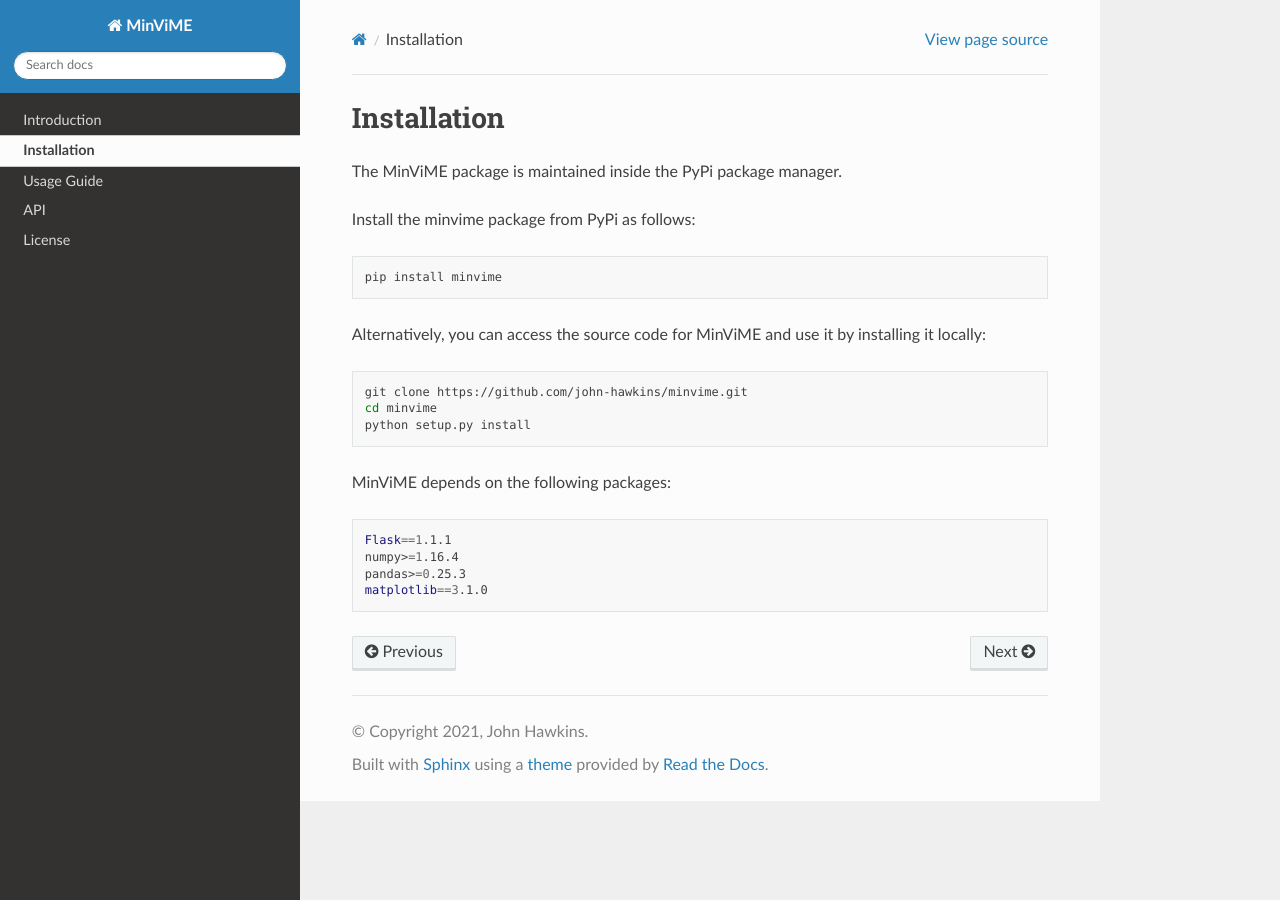
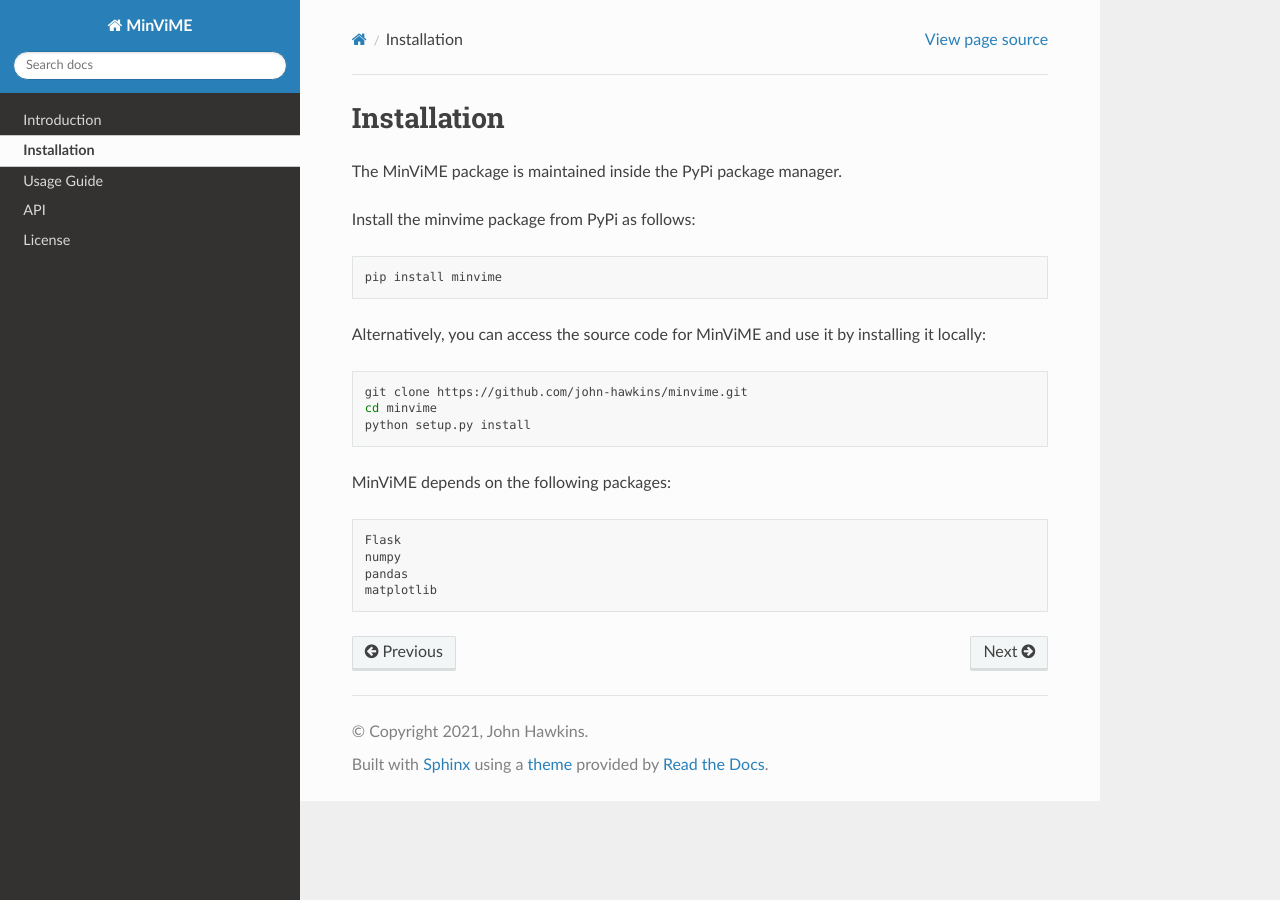
Before and after one commit to john-hawkins/minvime, a Sphinx documentation site: the page built from docs/source/installation.rst, in a window 1280 px wide. Built offline with Sphinx 7.4.7 and the Read the Docs theme 3.1.0, drawn with Linux system fonts in a browser that asks for light colours.

```diff
--- a/docs/source/installation.rst
+++ b/docs/source/installation.rst
@@ -23,7 +23,7 @@ MinViME depends on the following packages:
 
 .. code-block:: bash
 
-    Flask==1.1.1
-    numpy>=1.16.4
-    pandas>=0.25.3
-    matplotlib==3.1.0
+    Flask
+    numpy
+    pandas
+    matplotlib
--- a/minvime/__init__.py
+++ b/minvime/__init__.py
@@ -1,3 +1,3 @@
-__version__ = "1.0.2"
+__version__ = "1.0.3"
 
 from .estimator_classification import estimate_binary_model_requirements
```
